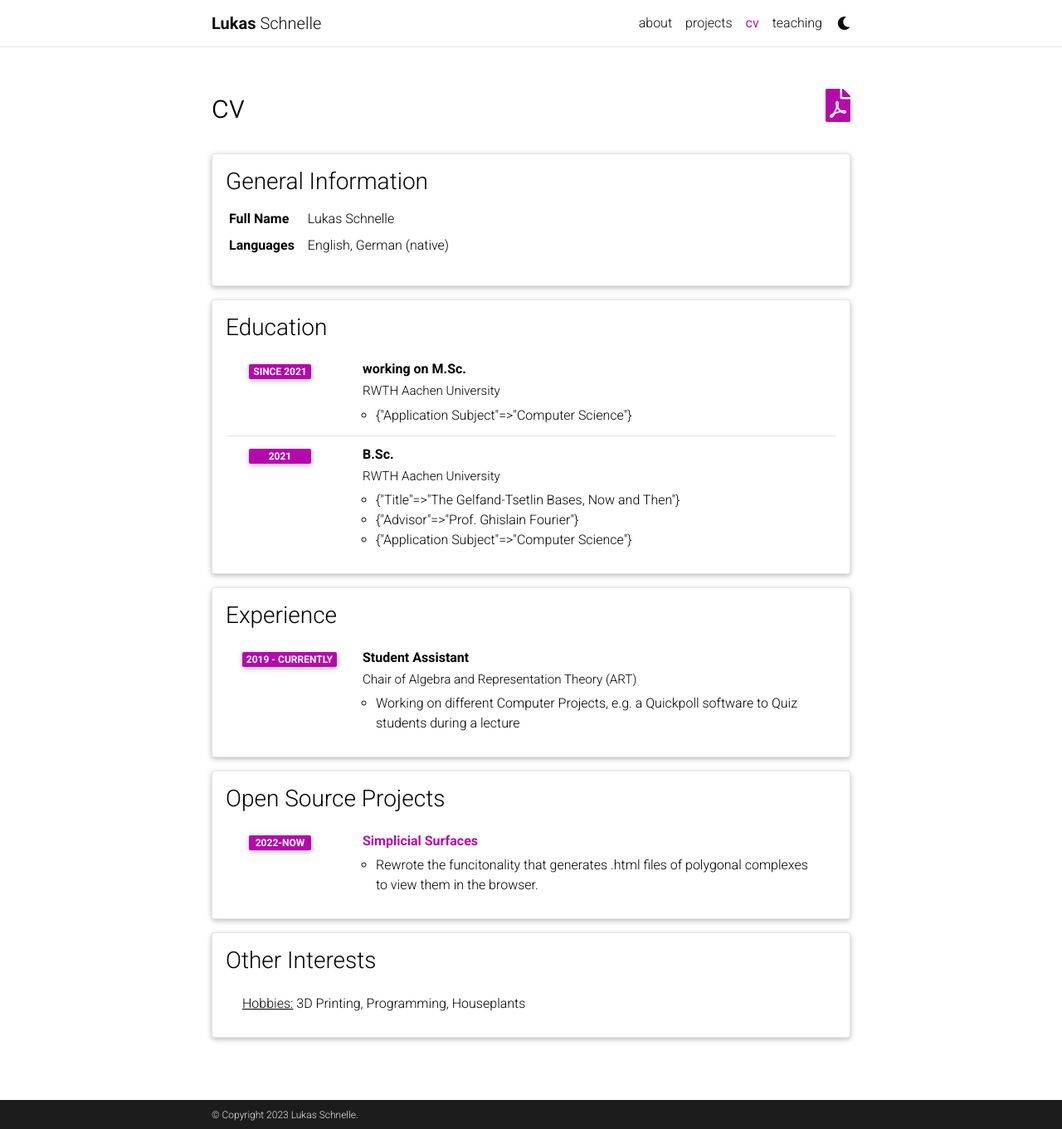
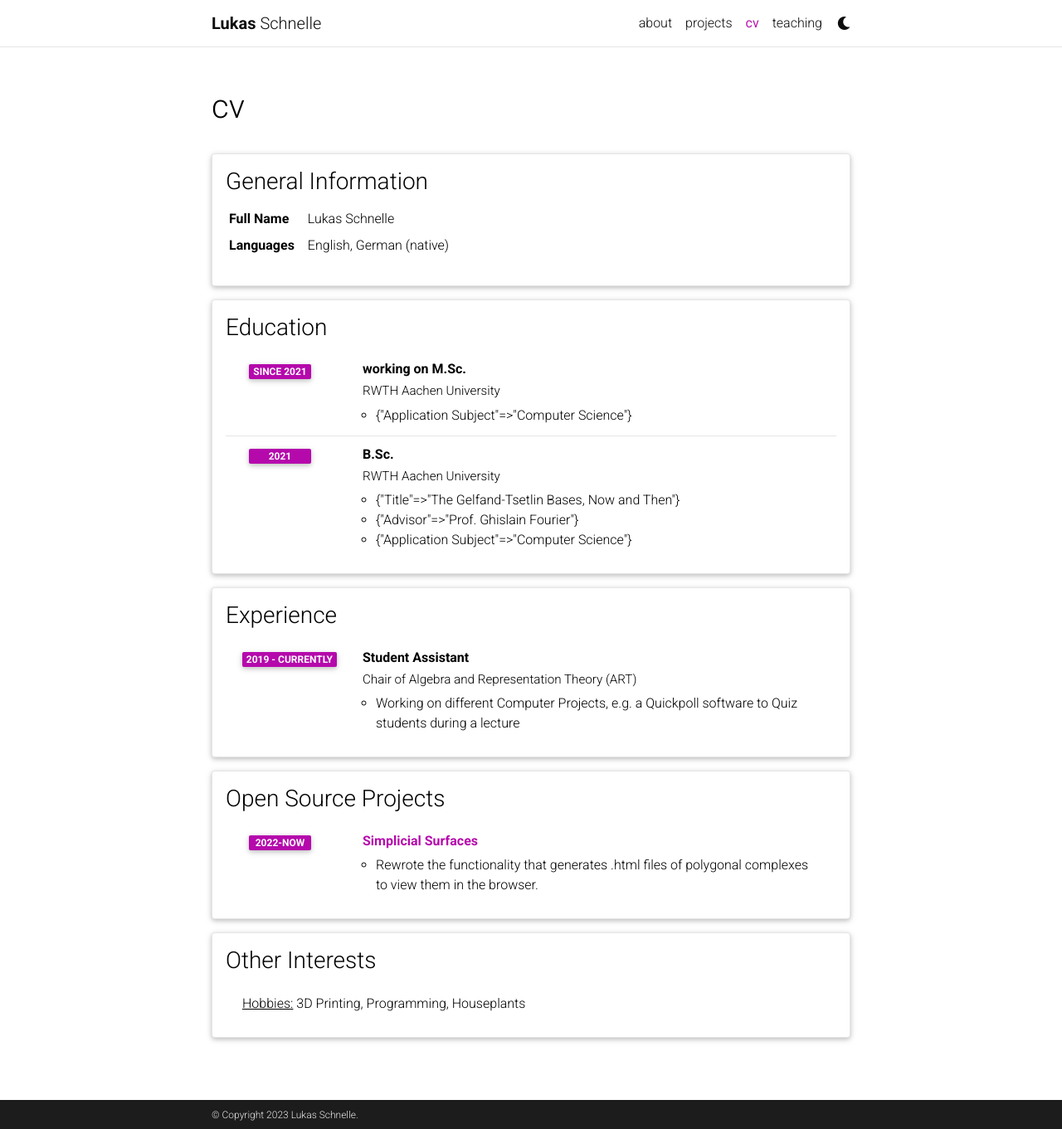
Before and after one commit to schnellecom/schnellecom.github.io, a Jekyll site: the page built from _pages/cv.md, in a window 1280 px wide and 1361 px high. Shown: the whole window at 83% size. Built offline with Jekyll 4.4.1, drawn with Linux system fonts in a browser that asks for light colours; comment, search, counter and statistics services are not loaded; a style sheet for code colours, icons or effects is not loaded.

Commit message:
fix bugs in cv

```diff
--- a/_data/cv.yml
+++ b/_data/cv.yml
@@ -13,14 +13,14 @@
       institution: RWTH Aachen University
       year: since 2021
       description:
-        - Application Subject: Computer Science
+        - Application Subject: "Computer Science"
     - title: B.Sc.
       institution: RWTH Aachen University
       year: 2021
       description:
-        - Title: The Gelfand-Tsetlin Bases, Now and Then
-        - Advisor: Prof. Ghislain Fourier
-        - Application Subject: Computer Science
+        - Title: "The Gelfand-Tsetlin Bases, Now and Then"
+        - Advisor: "Prof. Ghislain Fourier"
+        - Application Subject: "Computer Science"
 
 - title: Experience
   type: time_table
@@ -42,7 +42,7 @@
   contents:
     - title: <a href="https://github.com/schnellecom/SimplicialSurfaces">Simplicial Surfaces</a>
       year: 2022-now
-      description: Rewrote the funcitonality that generates .html files of polygonal complexes to view them in the browser.
+      description: Rewrote the functionality that generates .html files of polygonal complexes to view them in the browser.
 
 # - title: Honors and Awards
 #   type: time_table
```
Also changed, not shown: _pages/cv.md (+1 -1 lines).
